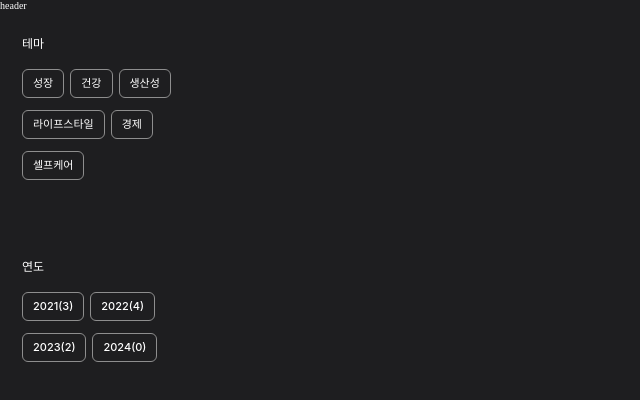
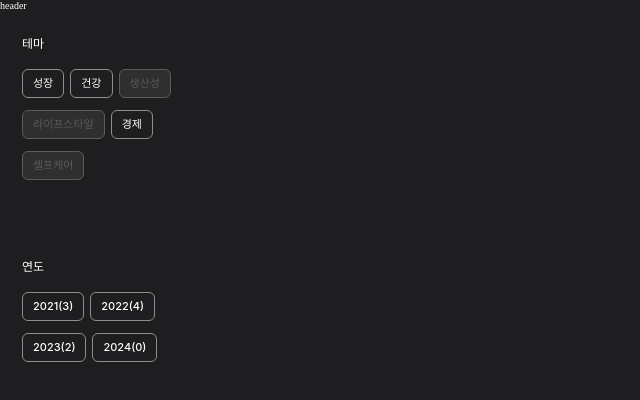
Before and after one commit to MOONSHOT-Team/MOONSHOT-CLIENT, a React (Vite) app: page /history in a window 1280 px wide. Shown: the top 400 px of the page, without its empty margins (0-640 px from the left). Built offline with nearby package versions, Linux system fonts and the light colour scheme; a web font is replaced by a local one; what emotion-normalize would draw is missing.

Commit message:
feat: 테마 버튼 비활성화

```diff
--- a/src/History/components/HistoryDrawer.tsx
+++ b/src/History/components/HistoryDrawer.tsx
@@ -1,27 +1,54 @@
 import { css } from '@emotion/react';
 import styled from '@emotion/styled';
+import { useState } from 'react';
 
 import { THEME } from '../constants/theme';
 import { YEAR } from '../constants/year';
 import ThemeButton from './ThemeButton';
 import YearButton from './YearButton';
 
-const HistoryDrawer = () => {
+const HistoryDrawer = ({ themeData }: { themeData: { category: string }[] }) => {
+  const [selectedTheme, setSelectedTheme] = useState<string | null>(null);
+  const [selectedYear, setSelectedYear] = useState<number | null>(null);
+
+  const handleSelectTheme = (theme: string) => {
+    setSelectedTheme(theme === selectedTheme ? null : theme);
+  };
+
+  const handleSelectYear = (year: number) => {
+    setSelectedYear(year === selectedYear ? null : year);
+  };
+
   return (
     <HistoryAside>
       <article css={themeContainer}>
         <StDrawerContents>테마</StDrawerContents>
         <ul css={drawerWrapper}>
-          {THEME.map(({ text, category }) => (
-            <ThemeButton key={category} name={text} />
-          ))}
+          {THEME.map(({ text, category }) => {
+            const isDisabled = !themeData.some((data) => data.category === category);
+            return (
+              <ThemeButton
+                key={category}
+                name={text}
+                onSelectTheme={() => handleSelectTheme(category)}
+                isActive={category === selectedTheme}
+                isDisabled={isDisabled}
+              />
+            );
+          })}
         </ul>
       </article>
       <article css={yearContainer}>
         <StDrawerContents>연도</StDrawerContents>
         <ul css={drawerWrapper}>
           {YEAR.map(({ year, count }) => (
-            <YearButton key={year} year={year} count={count} />
+            <YearButton
+              key={year}
+              year={year}
+              count={count}
+              onSelectYear={() => handleSelectYear(year)}
+              isActive={year === selectedYear}
+            />
           ))}
         </ul>
       </article>
--- a/src/History/components/ThemeButton.tsx
+++ b/src/History/components/ThemeButton.tsx
@@ -1,31 +1,29 @@
 import styled from '@emotion/styled';
-import { useState } from 'react';
 
 import { CheckIcon } from '../assets/icons';
+
 interface IThemeBtnProps {
   name: string;
+  onSelectTheme: () => void;
+  isActive: boolean;
+  isDisabled: boolean;
 }
-const ThemeButton = ({ name }: IThemeBtnProps) => {
-  const [isCheckIc, setIsCheckIc] = useState(false);
-  const handleSelectThemeBtn = () => {
-    setIsCheckIc(!isCheckIc);
-  };
+
+const ThemeButton = ({ name, onSelectTheme, isActive, isDisabled }: IThemeBtnProps) => {
   return (
-    <ThemeBtn
-      onClick={() => {
-        handleSelectThemeBtn();
-      }}
-      isCheckIc={isCheckIc}
+    <StThemeBtn
+      onClick={onSelectTheme}
+      isActive={isActive}
+      disabled={isDisabled}
+      isDisabled={isDisabled}
     >
-      {isCheckIc && <CheckIcon />}
+      {isActive && <CheckIcon />}
       {name}
-    </ThemeBtn>
+    </StThemeBtn>
   );
 };
 
-export default ThemeButton;
-
-const ThemeBtn = styled.button<{ isCheckIc: boolean }>`
+const StThemeBtn = styled.button<{ isActive: boolean; isDisabled: boolean }>`
   display: flex;
   gap: 0.4rem;
   align-items: center;
@@ -33,8 +31,17 @@ const ThemeBtn = styled.button<{ isCheckIc: boolean }>`
   padding: 0.8rem 1rem;
   ${({ theme }) => theme.fonts.btn_11_medium};
 
-  color: ${({ theme }) => theme.colors.gray_000};
-  background-color: ${({ isCheckIc, theme }) => (isCheckIc ? theme.colors.gray_550 : '#1E1E20')};
-  border: 1px solid ${({ theme }) => theme.colors.gray_350};
+  color: ${({ isDisabled, theme }) => (isDisabled ? theme.colors.gray_450 : theme.colors.gray_000)};
+  background-color: ${({ isActive, isDisabled, theme }) =>
+    isDisabled ? theme.colors.gray_550 : isActive ? theme.colors.gray_550 : '#1E1E20'};
+  border: 1px solid
+    ${({ isActive, isDisabled, theme }) =>
+      isDisabled
+        ? theme.colors.gray_450
+        : isActive
+          ? theme.colors.gray_300
+          : theme.colors.gray_350};
   border-radius: 6px;
 `;
+
+export default ThemeButton;
--- a/src/History/components/YearButton.tsx
+++ b/src/History/components/YearButton.tsx
@@ -1,25 +1,17 @@
 import styled from '@emotion/styled';
-import { useState } from 'react';
 
 import { CheckIcon } from '../assets/icons';
+
 interface IYearBtnProps {
-  key: number;
   year: number;
   count: number;
+  onSelectYear: () => void;
+  isActive: boolean;
 }
-const YearButton = ({ year, count }: IYearBtnProps) => {
-  const [isCheckIc, setIsCheckIc] = useState(false);
-  const handleSelectYearBtn = () => {
-    setIsCheckIc(!isCheckIc);
-  };
+const YearButton = ({ year, count, onSelectYear, isActive }: IYearBtnProps) => {
   return (
-    <YearBtn
-      onClick={() => {
-        handleSelectYearBtn();
-      }}
-      isCheckIc={isCheckIc}
-    >
-      {isCheckIc && <CheckIcon />}
+    <YearBtn onClick={onSelectYear} isActive={isActive}>
+      {isActive && <CheckIcon />}
       {year}({count})
     </YearBtn>
   );
@@ -27,7 +19,7 @@ const YearButton = ({ year, count }: IYearBtnProps) => {
 
 export default YearButton;
 
-const YearBtn = styled.button<{ isCheckIc: boolean }>`
+const YearBtn = styled.button<{ isActive: boolean }>`
   display: flex;
   gap: 0.4rem;
   align-items: center;
@@ -36,7 +28,8 @@ const YearBtn = styled.button<{ isCheckIc: boolean }>`
   ${({ theme }) => theme.fonts.btn_11_medium};
 
   color: ${({ theme }) => theme.colors.gray_000};
-  background-color: ${({ isCheckIc, theme }) => (isCheckIc ? theme.colors.gray_550 : '#1E1E20')};
-  border: 1px solid ${({ theme }) => theme.colors.gray_350};
+  background-color: ${({ isActive, theme }) => (isActive ? theme.colors.gray_550 : '#1E1E20')};
+  border: 1px solid
+    ${({ isActive, theme }) => (isActive ? theme.colors.gray_300 : theme.colors.gray_350)};
   border-radius: 6px;
 `;
--- a/src/History/index.tsx
+++ b/src/History/index.tsx
@@ -1,7 +1,8 @@
 import HistoryDrawer from './components/HistoryDrawer';
 
 const History = () => {
-  return <HistoryDrawer />;
+  const themeData = [{ category: 'GROWTH' }, { category: 'HEALTH' }, { category: 'ECONOMY' }];
+  return <HistoryDrawer themeData={themeData} />;
 };
 
 export default History;
```
